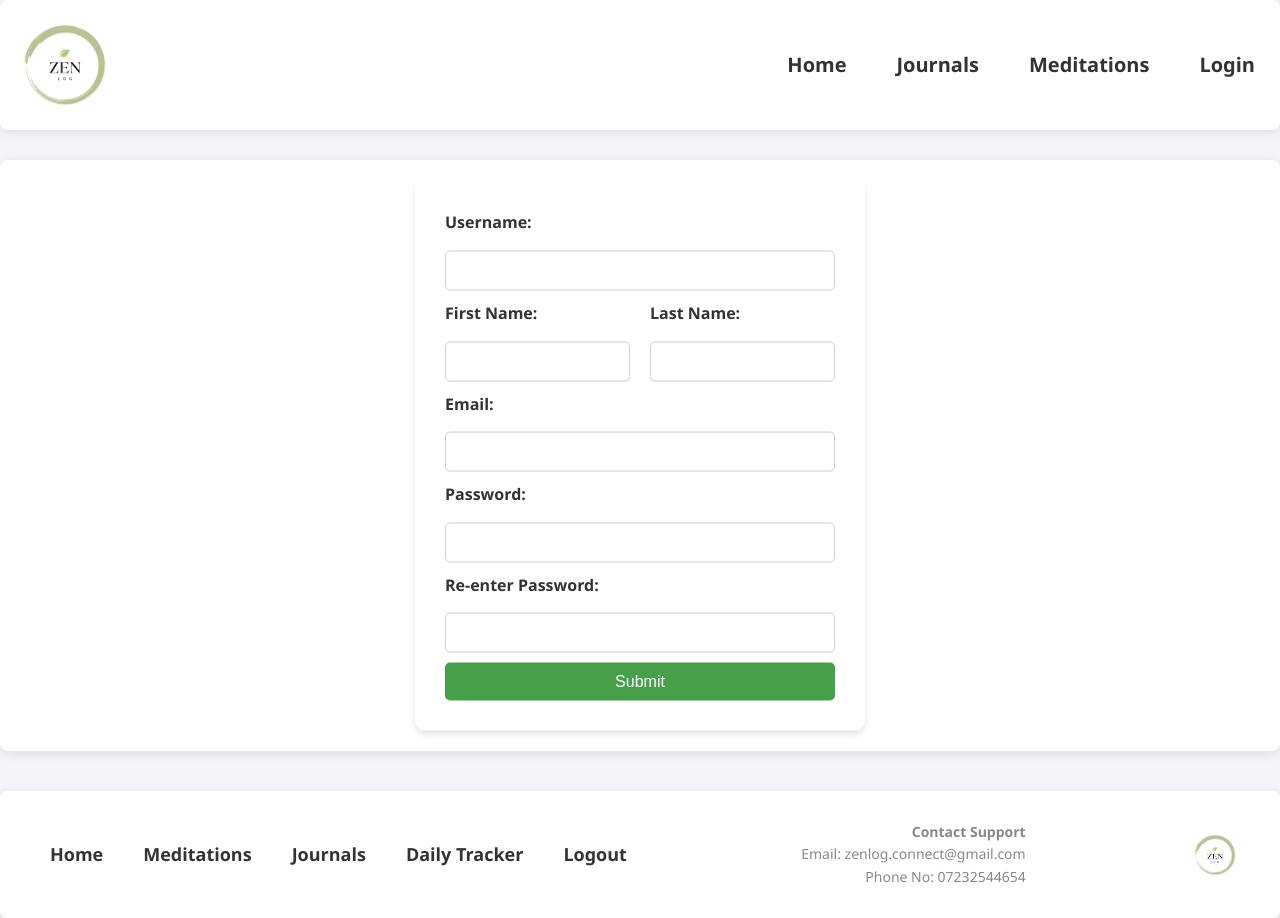
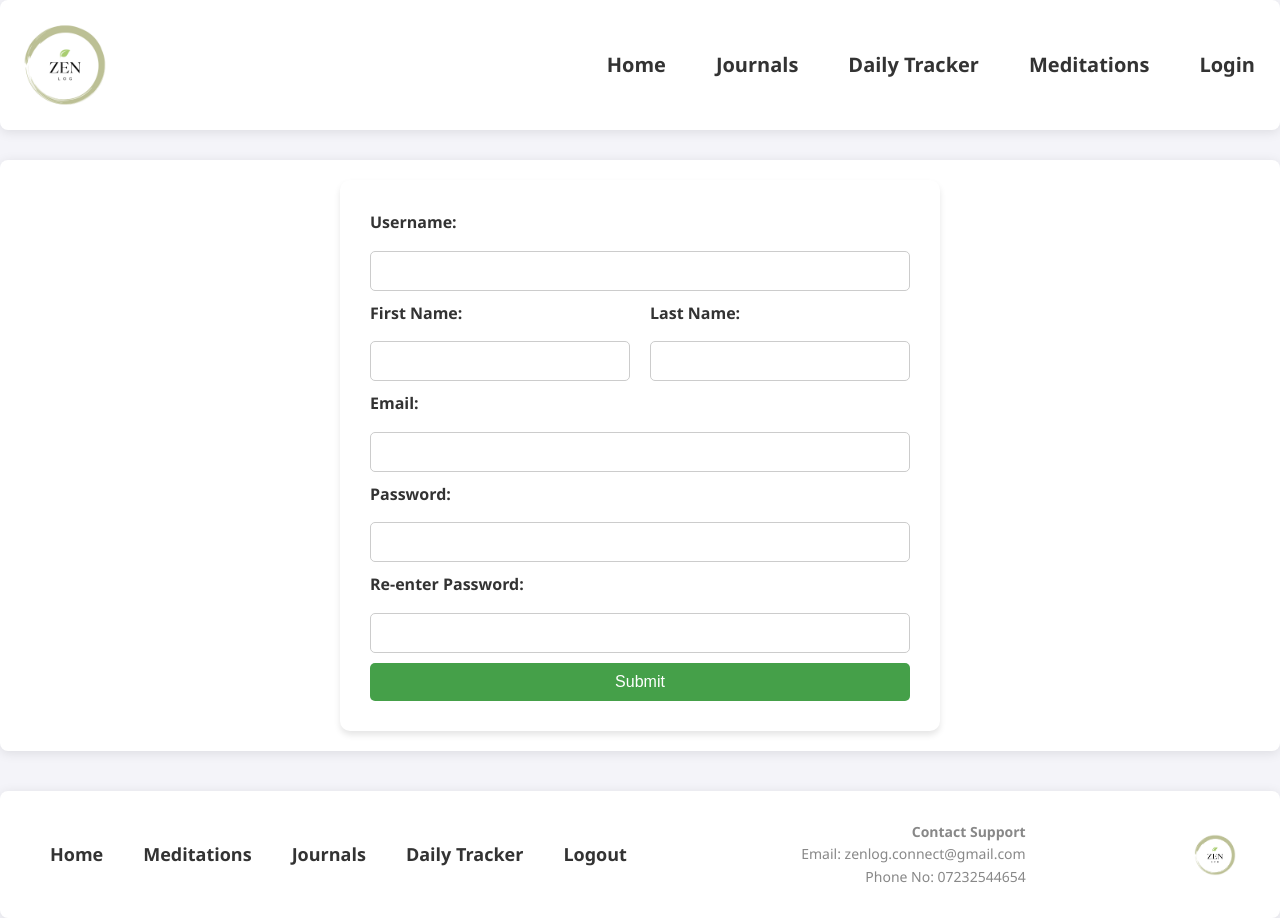
Before and after one commit to elicoco/Mental-Health-Website, a Flask app: page /signup in a window 1280 px wide. Run offline with Flask 3, Linux system fonts and the light colour scheme.

Commit message:
Styling Complete

```diff
--- a/Static/CSS/basic.css
+++ b/Static/CSS/basic.css
@@ -86,7 +86,6 @@ body {
     border-radius: 8px;
     box-shadow: 0 2px 12px rgba(0, 0, 0, 0.1);
     padding: 20px;
-    display: flex;
     flex-grow: 1;
 }
 /* Page container takes full height */
--- a/Static/CSS/login.css
+++ b/Static/CSS/login.css
@@ -6,9 +6,8 @@
     border-radius: 8px;
     box-shadow: 0 2px 12px rgba(0, 0, 0, 0.1);
     width: 100%;
-    max-width: 400px; /* Ensures the form doesn't stretch too wide */
+    max-width: 550px; /* Ensures the form doesn't stretch too wide */
     text-align: center;
-    float: center;
     margin: 0px auto; /* Center horizontally and vertically with auto and margin */
 }
 /* Position login button to top-right */
--- a/Static/CSS/signup.css
+++ b/Static/CSS/signup.css
@@ -4,12 +4,9 @@
     border-radius: 10px;
     box-shadow: 0 4px 6px rgba(0, 0, 0, 0.1); /* Subtle shadow */
     padding: 30px;
-    max-width: 450px; /* Restrict width for a smaller form */
-    width: 90%; /* Responsive */
+    max-width: 600px; /* Restrict width for a smaller form */
+    width: 80%; /* Responsive */
     margin: 0px auto; /* Center horizontally and vertically with auto and margin */
-    transform: translateY(-50%);
-    position: relative; /* Maintain positioning control */
-    top: 50%; /* Center vertically */
 }
 /* Input fields */
 #signup-form input[type="text"],
--- a/Static/JS/journal-post.js
+++ b/Static/JS/journal-post.js
@@ -1,10 +1,9 @@
-let prompts = [];  // Declare an array to store the prompts
 green = "#4CAF50";
 red = "#F44336";
 blue = "#2196F3";
-
+let prompts = [];  // Declare an array to store the prompts
 // Fetch the JSON data from the static folder
-fetch('/static/data/prompts.json')
+fetch('/static/JSON/prompts.json')
     .then(response => response.json())
     .then(data => {
         prompts = data.prompts;  // Store the prompts in the array
--- a/Static/JS/snackbar.js
+++ b/Static/JS/snackbar.js
@@ -1,4 +1,4 @@
-function showSnackbar(message, colour, time=3) {
+function showSnackbar(message, colour, time=10) {
   var snackbar = document.createElement("div");
   snackbar.textContent = message;
 
--- a/main.py
+++ b/main.py
@@ -1,9 +1,6 @@
 from datetime import datetime
-import time
-from flask import Flask, flash, redirect, render_template, request, session, url_for
-import requests
+from flask import Flask, redirect, render_template, request, session, url_for
 from flask_session import Session
-from Backend.database.creating_tables import createalltables
 from Backend.database.journal import check_journal_access_by_username, create_new_journal_by_username, delete_journal_by_id, get_journal_by_journalid, get_journals_by_username, update_journal_by_id
 from Backend.database.login import check_login
 from Backend.custom.customclasses import Journal, Snackbar, input_login, signup_information
--- a/templates/journal_search.html
+++ b/templates/journal_search.html
@@ -5,7 +5,7 @@ Journals
 {% endblock %}
 
 {% block links %}
-<link rel="stylesheet" href="{{ url_for('static', filename='CSS/journals.css') }}">
+<link rel="stylesheet" href="{{ url_for('static', filename='CSS/journal_search.css') }}">
 {% endblock %}
 
 {% block main %}
--- a/templates/template.html
+++ b/templates/template.html
@@ -23,6 +23,11 @@
                 <a href="{{ url_for('journal') }}" class="header_link">
                     <div class="headerdiv">
                         <h1 class="header_title">Journals</h1>
+                    </div>
+                </a>
+                <a href="{{ url_for('login') }}" class="header_link">
+                    <div class="headerdiv">
+                        <h1 class="header_title">Daily Tracker</h1>
                     </div>
                 </a>
                 <a href="{{ url_for('login') }}" class="header_link">
```
Also changed, not shown: Static/CSS/journal.css (added, +53 -0 lines), templates/journal.html (+5 -5 lines), Static/CSS/journal_search.css (renamed from Static/CSS/journals.css), websitedatabase.db, 2 other files.
